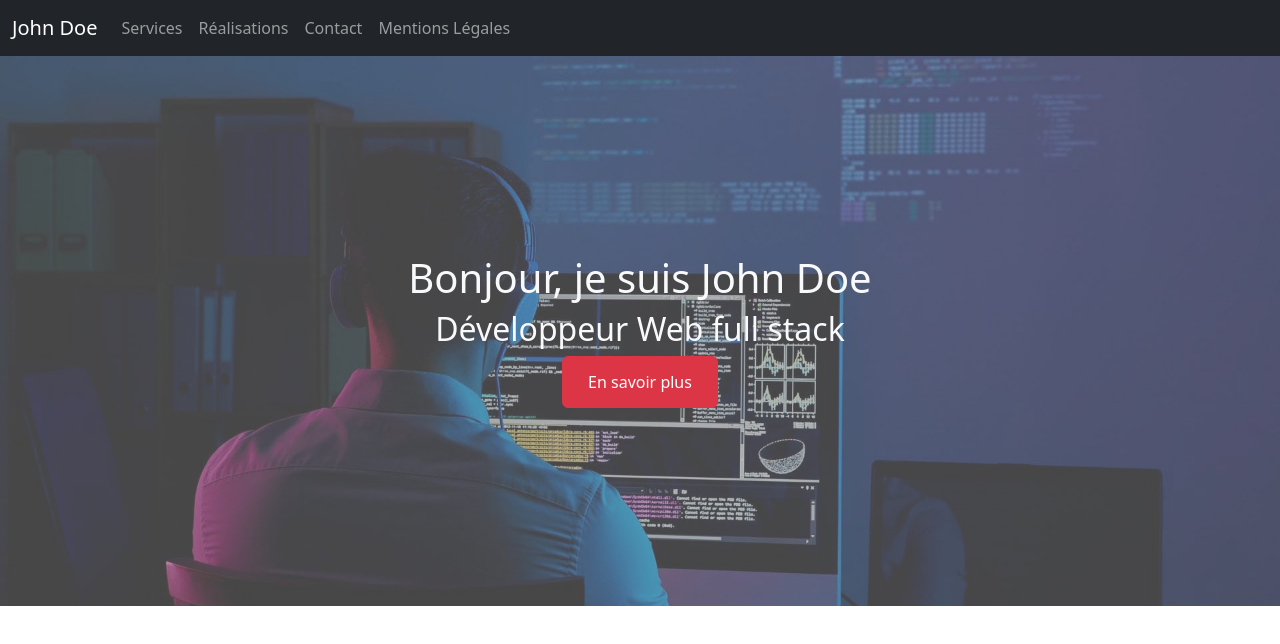
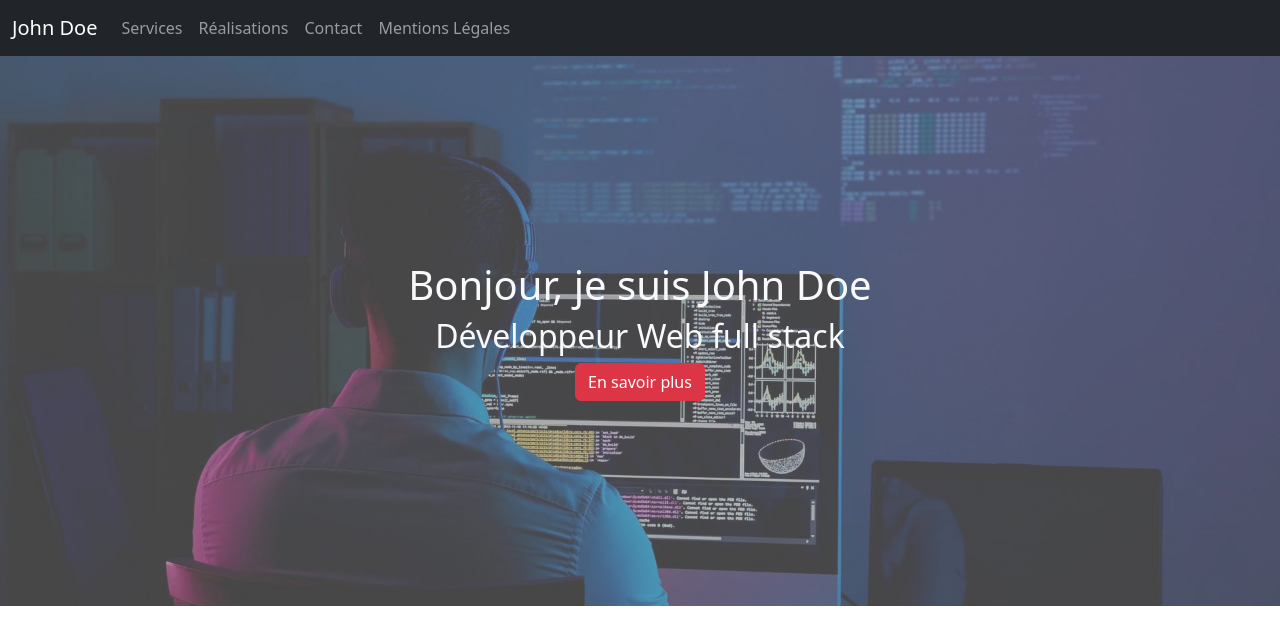
Before and after one commit to Corentin-pqt87/CEF-John-doe-portfolio, a React (Create React App) app: page / in a window 1280 px wide. Shown: the top 644 px of the page. Built offline with nearby package versions, Linux system fonts and the light colour scheme.

Commit message:
Accueil : boutton correction

```diff
--- a/src/pages/Accueil.jsx
+++ b/src/pages/Accueil.jsx
@@ -13,7 +13,7 @@ export default function Accueil() {
         <h2>Développeur Web full stack</h2>
 
         <Link to="/Contact" className="btn btn-danger">
-          <button className='btn btn-danger'>En savoir plus</button>
+          En savoir plus
         </Link>
 
         <Routes>
```
